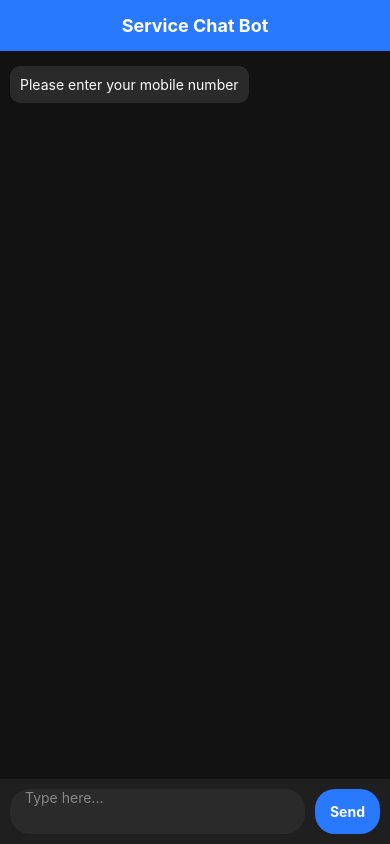
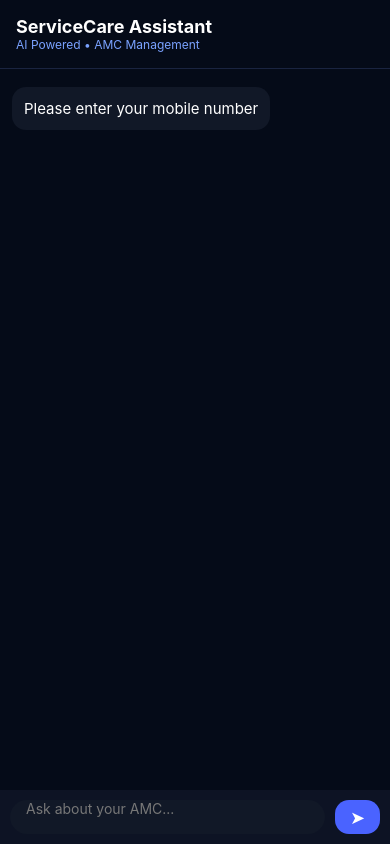
Before and after one commit to Mugesh8248/Chat-Bot, a React Native app: screen / in a window 390 px wide. Built offline with nearby package versions, Linux system fonts and the light colour scheme.

Commit message:
Code Optimization

```diff
--- a/App.jsx
+++ b/App.jsx
@@ -25,7 +25,6 @@ export default function App() {
   const [typing, setTyping] = useState(false);
 
   const flatListRef = useRef(null);
-
   const userId = "EMP001";
 
   useEffect(() => {
@@ -38,19 +37,49 @@ export default function App() {
     ]);
   }, []);
 
+  const buildUiModel = (replyText) => {
+    if (
+      replyText.includes("Customer Name") &&
+      replyText.includes("Contract Number")
+    ) {
+      const lines = replyText.split("\n").filter(line => line.trim());
+
+      const greeting = lines[0];
+      const data = {};
+
+      lines.slice(1).forEach(line => {
+        const parts = line.split(":");
+        if (parts.length >= 2) {
+          data[parts[0].trim()] = parts.slice(1).join(":").trim();
+        }
+      });
+
+      return {
+        renderType: "contract_card",
+        greeting,
+        data
+      };
+    }
+
+    return {
+      renderType: "text",
+      text: replyText
+    };
+  };
 
   const sendMessage = async () => {
     if (!input.trim() || typing) return;
 
     const rawText = input.trim();
 
-    const userMessage = {
+    setMessages(prev => [
+      ...prev,
+      {
         id: Date.now().toString(),
         text: rawText,
         sender: "user"
-    };
-
-    setMessages(prev => [...prev, userMessage]);
+      }
+    ]);
 
     setInput("");
     setTyping(true);
@@ -61,26 +90,23 @@ export default function App() {
         {
           user_id: userId,
           message: rawText
-        },
-        {
-          headers: {
-            "Content-Type": "application/json"
-          },
-          timeout: 10000
         }
       );
 
-      console.log("Bot response", response);
+      const uiData = buildUiModel(response.data.reply);
 
-      const botMessage = {
+      console.log("uiData", uiData);
+
+      setMessages(prev => [
+        ...prev,
+        {
           id: Math.random().toString(),
-        text: response.data.reply || "⚠️ No reply from AI",
-        sender: "bot"
-      };
+          sender: "bot",
+          ui: uiData
+        }
+      ]);
 
-      setMessages(prev => [...prev, botMessage]);
-
-    } catch (error) {
+    } catch {
       setMessages(prev => [
         ...prev,
         {
@@ -89,38 +115,107 @@ export default function App() {
           sender: "bot"
         }
       ]);
-
     } finally {
       setTyping(false);
     }
   };
 
-  const renderItem = ({ item }) => (
+  const renderItem = ({ item }) => {
+
+    if (item.ui?.renderType === "contract_card") {
+      return (
+        <View style={styles.mainCard}>
+
+          <Text style={styles.greetingText}>
+            {item.ui.greeting} 👋
+          </Text>
+
+          <Text style={styles.welcomeText}>
+            Welcome to ServiceCare. I'm your personal assistant for all your AMC needs.
+          </Text>
+
+          <Text style={styles.sectionTitle}>AMC Contract Details</Text>
+
+          <View style={styles.contractGrid}>
+
+            <View style={styles.infoBox}>
+              <Text style={styles.infoLabel}>Customer</Text>
+              <Text style={styles.infoValue}>
+                {item.ui.data["Customer Name"]}
+              </Text>
+            </View>
+
+            <View style={styles.infoBox}>
+              <Text style={styles.infoLabel}>Product</Text>
+              <Text style={styles.infoValue}>
+                {item.ui.data["Product"]}
+              </Text>
+            </View>
+
+            <View style={styles.infoBox}>
+              <Text style={styles.infoLabel}>Warranty</Text>
+              <Text style={styles.infoValue}>
+                {item.ui.data["Product Warranty"]}
+              </Text>
+            </View>
+
+            <View style={styles.infoBox}>
+              <Text style={styles.infoLabel}>Contract No</Text>
+              <Text style={styles.infoValue}>
+                {item.ui.data["Contract Number"]}
+              </Text>
+            </View>
+
+            <View style={styles.infoBox}>
+              <Text style={styles.infoLabel}>Service</Text>
+              <Text style={styles.infoValue}>
+                {item.ui.data["Contract Product"]}
+              </Text>
+            </View>
+
+            <View style={styles.infoBox}>
+              <Text style={styles.infoLabel}>AMC Validity</Text>
+              <Text style={styles.infoValue}>
+                {item.ui.data["Contract Warranty"]}
+              </Text>
+            </View>
+
+          </View>
+
+        </View>
+      );
+    }
+
+    return (
       <View
         style={[
           styles.messageContainer,
           item.sender === "user"
             ? styles.userMessage
-          : styles.botMessage
+            : styles.botBubble
         ]}
       >
-      <Text style={styles.messageText}>{item.text}</Text>
+        <Text style={styles.messageText}>
+          {item.text || item.ui?.text}
+        </Text>
       </View>
     );
+  };
 
   return (
     <SafeAreaProvider>
-      <StatusBar barStyle="light-content" backgroundColor="#2979FF" />
+      <StatusBar barStyle="light-content" backgroundColor="#050B18" />
 
-      <SafeAreaView style={styles.container} edges={["top", "bottom"]}>
+      <SafeAreaView style={styles.container}>
         <TouchableWithoutFeedback onPress={Keyboard.dismiss}>
           <KeyboardAvoidingView
             style={styles.wrapper}
             behavior={Platform.OS === "ios" ? "padding" : "height"}
-            keyboardVerticalOffset={Platform.OS === "android" ? 35 : 0}
+            keyboardVerticalOffset={Platform.OS === "android" ? 25 : 0}
           >
             <View style={styles.header}>
-              <Text style={styles.headerText}>Service Chat Bot</Text>
+              <Text style={styles.headerTitle}>ServiceCare Assistant</Text>
+              <Text style={styles.headerSub}>AI Powered • AMC Management</Text>
             </View>
 
             <FlatList
@@ -129,8 +224,6 @@ export default function App() {
               keyExtractor={item => item.id}
               renderItem={renderItem}
               contentContainerStyle={styles.listContent}
-              showsVerticalScrollIndicator={false}
-              style={{ flex: 1 }}
               onContentSizeChange={() =>
                 flatListRef.current?.scrollToEnd({ animated: true })
               }
@@ -138,7 +231,7 @@ export default function App() {
 
             {typing && (
               <View style={styles.typingContainer}>
-                <ActivityIndicator size="small" color="#2979FF" />
+                <ActivityIndicator color="#4A63FF" />
                 <Text style={styles.typingText}> AI typing...</Text>
               </View>
             )}
@@ -148,22 +241,13 @@ export default function App() {
                 style={styles.input}
                 value={input}
                 onChangeText={setInput}
-                placeholder="Type here..."
-                placeholderTextColor="#888"
+                placeholder="Ask about your AMC..."
+                placeholderTextColor="#777"
                 multiline
-                returnKeyType="send"
-                onSubmitEditing={sendMessage}
               />
 
-              <TouchableOpacity
-                style={[
-                  styles.sendButton,
-                  typing && { opacity: 0.5 }
-                ]}
-                onPress={sendMessage}
-                disabled={typing}
-              >
-                <Text style={styles.sendText}>Send</Text>
+              <TouchableOpacity style={styles.sendButton} onPress={sendMessage}>
+                <Text style={styles.sendText}>➤</Text>
               </TouchableOpacity>
             </View>
           </KeyboardAvoidingView>
@@ -176,75 +260,164 @@ export default function App() {
 const styles = StyleSheet.create({
   container: {
     flex: 1,
-    backgroundColor: "#121212"
+    backgroundColor: "#050B18"
   },
   wrapper: {
     flex: 1
   },
   header: {
-    backgroundColor: "#2979FF",
-    padding: 15,
-    alignItems: "center"
+    padding: 16,
+    borderBottomWidth: 1,
+    borderBottomColor: "#1A2440"
   },
-  headerText: {
+  headerTitle: {
     color: "#fff",
     fontSize: 18,
     fontWeight: "bold"
   },
+  headerSub: {
+    color: "#7AA2FF",
+    fontSize: 12
+  },
   listContent: {
-    padding: 10,
-    paddingBottom: 20,
+    padding: 12,
+    paddingBottom: 30,
+    flexGrow: 1
   },
   messageContainer: {
-    maxWidth: "75%",
-    padding: 10,
-    borderRadius: 10,
-    marginVertical: 5
+    maxWidth: "78%",
+    padding: 12,
+    borderRadius: 14,
+    marginVertical: 6
   },
   userMessage: {
-    backgroundColor: "#2979FF",
+    backgroundColor: "#4A63FF",
     alignSelf: "flex-end"
   },
-  botMessage: {
-    backgroundColor: "#2A2A2A",
-    alignSelf: "flex-start"
+  botBubble: {
+    backgroundColor: "#111827",
+    alignSelf: "flex-start",
+    maxWidth: "85%",
+    padding: 12,
+    borderRadius: 14,
+    marginVertical: 6
   },
   messageText: {
-    color: "#fff"
+    color: "#fff",
+    fontSize: 15
+  },
+  contractCard: {
+    backgroundColor: "#111827",
+    borderRadius: 16,
+    padding: 16,
+    marginVertical: 8,
+    borderWidth: 1,
+    borderColor: "#1F2A44"
+  },
+  cardTitle: {
+    color: "#7AA2FF",
+    fontSize: 16,
+    fontWeight: "bold",
+    marginBottom: 14
+  },
+  row: {
+    flexDirection: "row",
+    justifyContent: "space-between",
+    marginBottom: 10
+  },
+  label: {
+    color: "#8B9DC3"
+  },
+  value: {
+    color: "#fff",
+    fontWeight: "600"
   },
   inputContainer: {
     flexDirection: "row",
     padding: 10,
-    backgroundColor: "#1F1F1F",
-    alignItems: "center"
+    paddingBottom: Platform.OS === "android" ? 14 : 10,
+    backgroundColor: "#0D1324"
   },
   input: {
     flex: 1,
-    backgroundColor: "#2A2A2A",
+    backgroundColor: "#111827",
     color: "#fff",
     borderRadius: 20,
-    paddingHorizontal: 15,
-    minHeight: 45,
-    maxHeight: 100
+    paddingHorizontal: 16
   },
   sendButton: {
-    backgroundColor: "#2979FF",
+    backgroundColor: "#4A63FF",
     marginLeft: 10,
-    borderRadius: 20,
+    width: 45,
     justifyContent: "center",
-    paddingHorizontal: 15,
-    height: 45
+    alignItems: "center",
+    borderRadius: 14
   },
   sendText: {
     color: "#fff",
-    fontWeight: "bold"
+    fontSize: 18
   },
   typingContainer: {
     flexDirection: "row",
     paddingLeft: 15,
-    paddingBottom: 5
+    paddingBottom: 6
   },
   typingText: {
     color: "#aaa"
-  }
+  },
+  mainCard: {
+    backgroundColor: "#111827",
+    borderRadius: 18,
+    padding: 18,
+    marginVertical: 10,
+    borderWidth: 1,
+    borderColor: "#1F2A44"
+  },
+
+  greetingText: {
+    color: "#fff",
+    fontSize: 18,
+    fontWeight: "bold",
+    marginBottom: 10
+  },
+
+  welcomeText: {
+    color: "#D1D5DB",
+    fontSize: 14,
+    lineHeight: 22,
+    marginBottom: 18
+  },
+
+  sectionTitle: {
+    color: "#7AA2FF",
+    fontSize: 15,
+    fontWeight: "600",
+    marginBottom: 14
+  },
+
+  contractGrid: {
+    flexDirection: "row",
+    flexWrap: "wrap",
+    justifyContent: "space-between"
+  },
+
+  infoBox: {
+    width: "48%",
+    backgroundColor: "#0D1324",
+    borderRadius: 14,
+    padding: 12,
+    marginBottom: 12
+  },
+
+  infoLabel: {
+    color: "#8B9DC3",
+    fontSize: 12,
+    marginBottom: 6
+  },
+
+  infoValue: {
+    color: "#fff",
+    fontWeight: "600",
+    fontSize: 14
+  },
 });
```
Lines whose indentation alone changed are shown as unchanged.
